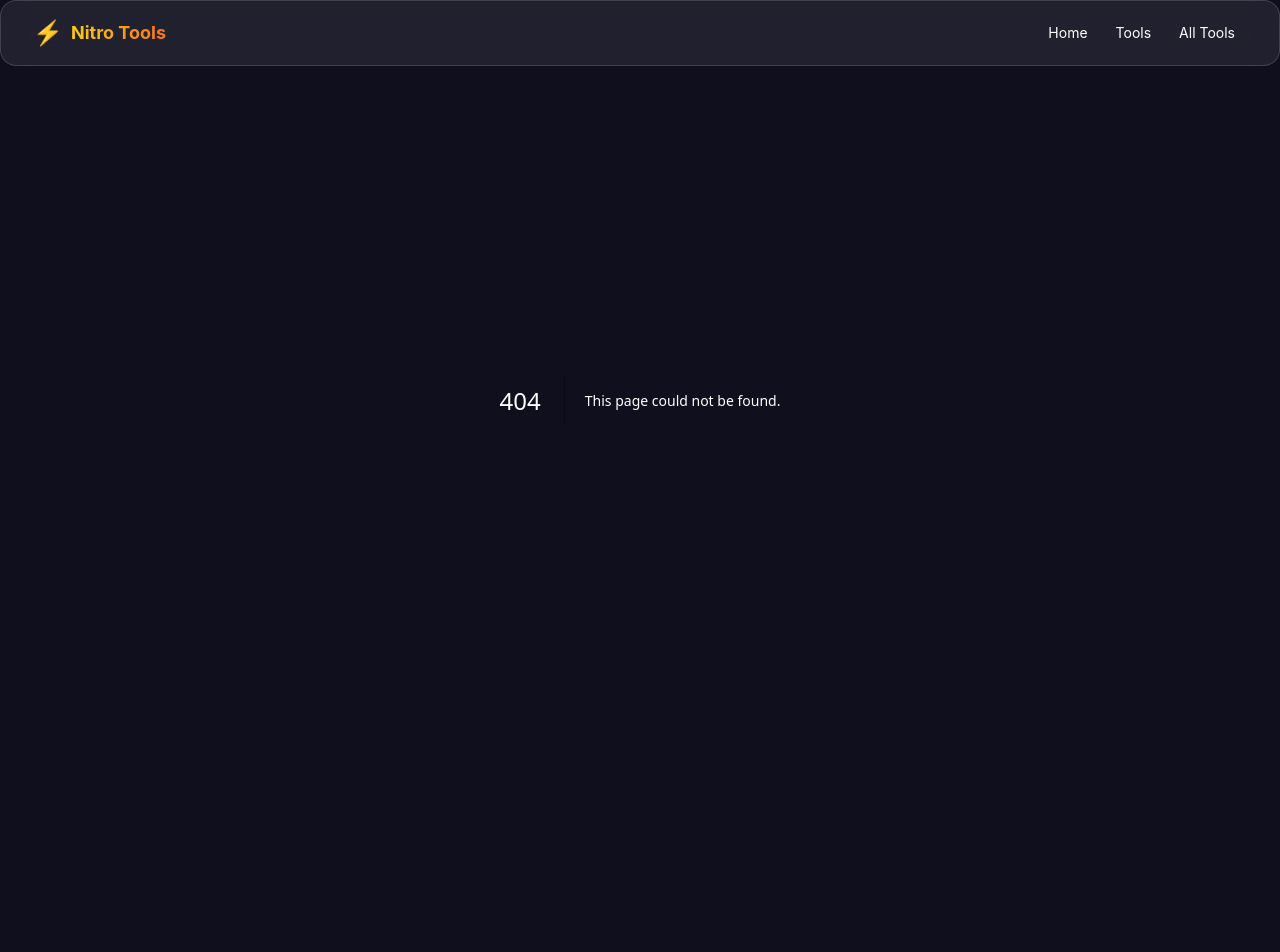
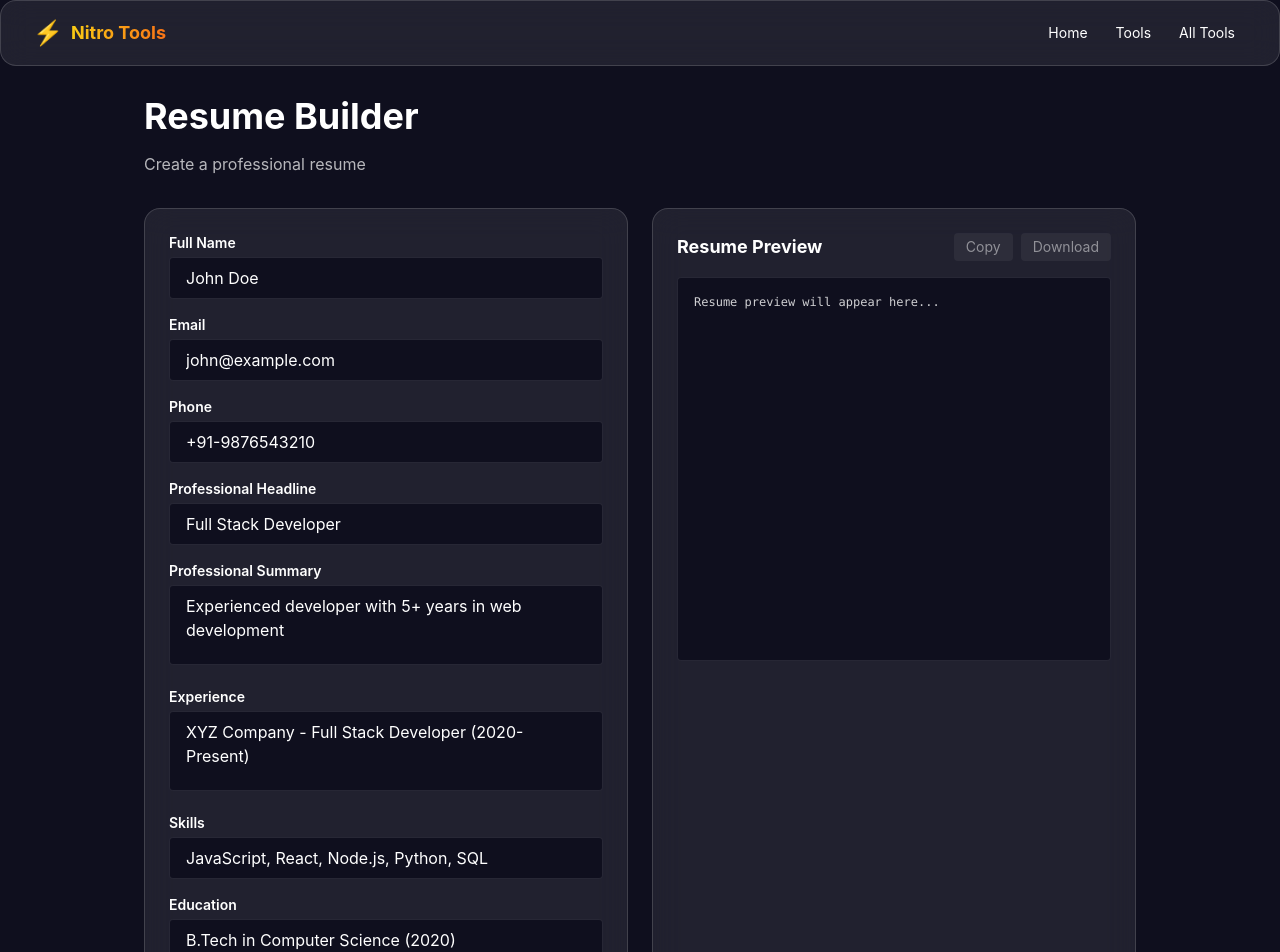
Before and after one commit to goalandpriority-ui/Nitro-Tools, a Next.js app: page /tools/resume/builder in a window 1280 px wide. Before the commit this address had no page. Shown: the top 952 px of the page. Before the commit the page ends 800 px from the top, so only its background shows below. Built offline with nearby package versions, Linux system fonts and the light colour scheme.

Commit message:
Add Resume Builder page with functionality

```diff
--- /dev/null
+++ b/app/tools/resume/builder/page.js
@@ -0,0 +1,191 @@
+'use client'
+
+import { useState } from 'react'
+
+export default function ResumeBuilderPage() {
+  const [resume, setResume] = useState({
+    name: 'John Doe',
+    email: 'john@example.com',
+    phone: '+91-9876543210',
+    headline: 'Full Stack Developer',
+    summary: 'Experienced developer with 5+ years in web development',
+    experience: 'XYZ Company - Full Stack Developer (2020-Present)',
+    skills: 'JavaScript, React, Node.js, Python, SQL',
+    education: 'B.Tech in Computer Science (2020)',
+  })
+
+  const [resumeOutput, setResumeOutput] = useState('')
+
+  const generateResume = () => {
+    const output = `
+═════════════════════════════════════════════════════
+                    ${resume.name.toUpperCase()}
+═════════════════════════════════════════════════════
+
+CONTACT INFORMATION
+Email: ${resume.email}
+Phone: ${resume.phone}
+
+PROFESSIONAL HEADLINE
+${resume.headline}
+
+PROFESSIONAL SUMMARY
+${resume.summary}
+
+EXPERIENCE
+${resume.experience}
+
+SKILLS
+${resume.skills}
+
+EDUCATION
+${resume.education}
+
+═════════════════════════════════════════════════════
+    Generated with Nitro Tools Resume Builder
+═════════════════════════════════════════════════════
+    `
+    setResumeOutput(output)
+  }
+
+  const downloadResume = () => {
+    const element = document.createElement('a')
+    element.setAttribute('href', 'data:text/plain;charset=utf-8,' + encodeURIComponent(resumeOutput))
+    element.setAttribute('download', `${resume.name}-Resume.txt`)
+    element.style.display = 'none'
+    document.body.appendChild(element)
+    element.click()
+    document.body.removeChild(element)
+  }
+
+  const copyResume = () => {
+    navigator.clipboard.writeText(resumeOutput)
+  }
+
+  return (
+    <div className="pt-24 pb-16 min-h-screen">
+      <div className="max-w-5xl mx-auto px-4">
+        <h1 className="text-4xl font-bold mb-4">Resume Builder</h1>
+        <p className="text-white/70 mb-8">Create a professional resume</p>
+
+        <div className="grid grid-cols-1 lg:grid-cols-2 gap-6">
+          {/* Form */}
+          <div className="space-y-4">
+            <div className="glass-lg p-6 space-y-4">
+              <div>
+                <label className="block text-sm font-semibold mb-1">Full Name</label>
+                <input
+                  type="text"
+                  value={resume.name}
+                  onChange={(e) => setResume({ ...resume, name: e.target.value })}
+                  className="w-full bg-dark-bg border border-white/10 rounded px-4 py-2 text-white focus:border-yellow-400 outline-none"
+                />
+              </div>
+
+              <div>
+                <label className="block text-sm font-semibold mb-1">Email</label>
+                <input
+                  type="email"
+                  value={resume.email}
+                  onChange={(e) => setResume({ ...resume, email: e.target.value })}
+                  className="w-full bg-dark-bg border border-white/10 rounded px-4 py-2 text-white focus:border-yellow-400 outline-none"
+                />
+              </div>
+
+              <div>
+                <label className="block text-sm font-semibold mb-1">Phone</label>
+                <input
+                  type="text"
+                  value={resume.phone}
+                  onChange={(e) => setResume({ ...resume, phone: e.target.value })}
+                  className="w-full bg-dark-bg border border-white/10 rounded px-4 py-2 text-white focus:border-yellow-400 outline-none"
+                />
+              </div>
+
+              <div>
+                <label className="block text-sm font-semibold mb-1">Professional Headline</label>
+                <input
+                  type="text"
+                  value={resume.headline}
+                  onChange={(e) => setResume({ ...resume, headline: e.target.value })}
+                  className="w-full bg-dark-bg border border-white/10 rounded px-4 py-2 text-white focus:border-yellow-400 outline-none"
+                />
+              </div>
+
+              <div>
+                <label className="block text-sm font-semibold mb-1">Professional Summary</label>
+                <textarea
+                  value={resume.summary}
+                  onChange={(e) => setResume({ ...resume, summary: e.target.value })}
+                  className="w-full h-20 bg-dark-bg border border-white/10 rounded px-4 py-2 text-white focus:border-yellow-400 outline-none resize-none"
+                />
+              </div>
+
+              <div>
+                <label className="block text-sm font-semibold mb-1">Experience</label>
+                <textarea
+                  value={resume.experience}
+                  onChange={(e) => setResume({ ...resume, experience: e.target.value })}
+                  className="w-full h-20 bg-dark-bg border border-white/10 rounded px-4 py-2 text-white focus:border-yellow-400 outline-none resize-none"
+                />
+              </div>
+
+              <div>
+                <label className="block text-sm font-semibold mb-1">Skills</label>
+                <input
+                  type="text"
+                  value={resume.skills}
+                  onChange={(e) => setResume({ ...resume, skills: e.target.value })}
+                  className="w-full bg-dark-bg border border-white/10 rounded px-4 py-2 text-white focus:border-yellow-400 outline-none"
+                />
+              </div>
+
+              <div>
+                <label className="block text-sm font-semibold mb-1">Education</label>
+                <input
+                  type="text"
+                  value={resume.education}
+                  onChange={(e) => setResume({ ...resume, education: e.target.value })}
+                  className="w-full bg-dark-bg border border-white/10 rounded px-4 py-2 text-white focus:border-yellow-400 outline-none"
+                />
+              </div>
+
+              <button
+                onClick={generateResume}
+                className="w-full px-6 py-3 bg-gradient-to-r from-yellow-400 to-orange-500 text-white font-bold rounded-lg hover:shadow-lg transition-all"
+              >
+                Generate Resume
+              </button>
+            </div>
+          </div>
+
+          {/* Preview */}
+          <div className="glass-lg p-6 space-y-4">
+            <div className="flex justify-between items-center">
+              <h2 className="text-lg font-bold">Resume Preview</h2>
+              <div className="flex gap-2">
+                <button
+                  onClick={copyResume}
+                  disabled={!resumeOutput}
+                  className="px-3 py-1 text-sm bg-white/10 rounded hover:bg-white/20 disabled:opacity-50 transition"
+                >
+                  Copy
+                </button>
+                <button
+                  onClick={downloadResume}
+                  disabled={!resumeOutput}
+                  className="px-3 py-1 text-sm bg-white/10 rounded hover:bg-white/20 disabled:opacity-50 transition"
+                >
+                  Download
+                </button>
+              </div>
+            </div>
+            <pre className="w-full h-96 bg-dark-bg border border-white/10 rounded p-4 overflow-y-auto text-white/80 text-xs font-mono whitespace-pre-wrap">
+              {resumeOutput || 'Resume preview will appear here...'}
+            </pre>
+          </div>
+        </div>
+      </div>
+    </div>
+  )
+                                              }
```
